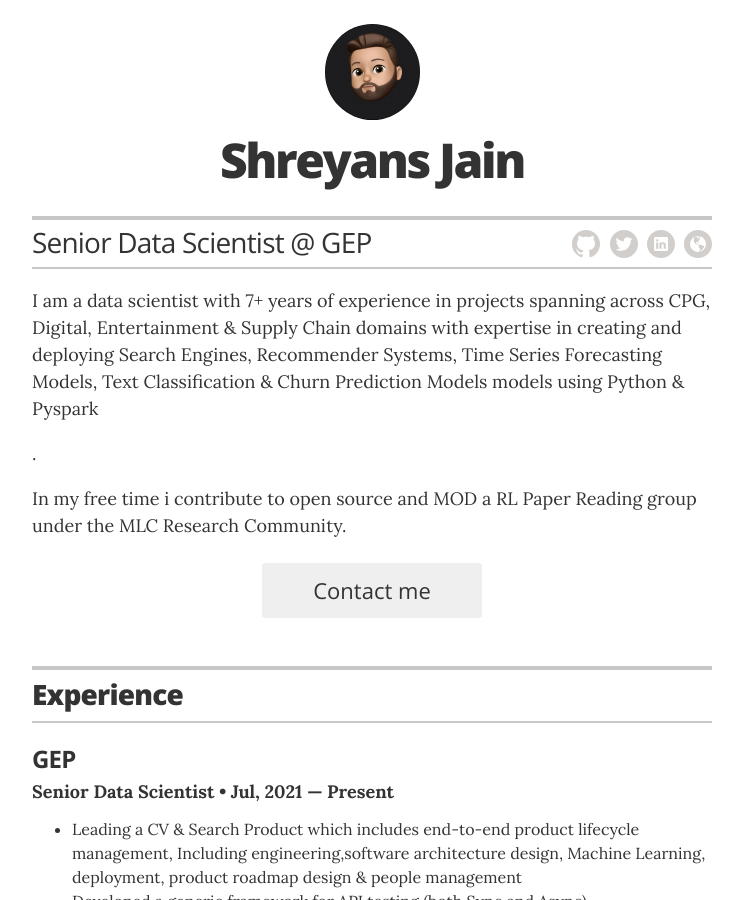
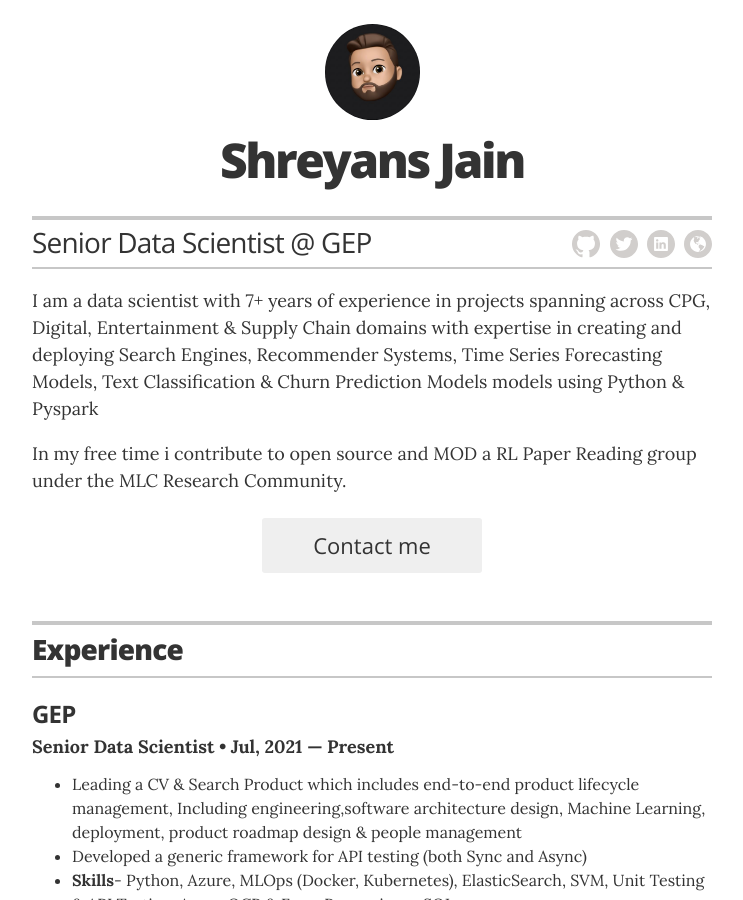
Before and after one commit to shreyansjainn/shreyansjainn.github.io, a Jekyll site: the page built from index.html, in a window 1280 px wide and 900 px high. Shown: the whole window, without its empty margins (268-1011 px from the left). Built offline with Jekyll 4.4.1, drawn with Linux system fonts in a browser that asks for light colours; some of the changed text lies outside the part shown.

Commit message:
resume update

```diff
--- a/_config.yml
+++ b/_config.yml
@@ -23,7 +23,7 @@
 # resume_header_contact_info:     "742 Evergreen Terrace, Springfield • 555-7334 • lisasimpson@youremailaddress.com"
 display_header_contact_info:    "false"
 
-resume_header_intro: "<p>I am a data scientist with 7+ years of experience in projects spanning across CPG, Digital, Entertainment & Supply Chain domains with expertise in creating and deploying Search Engines, Recommender Systems, Time Series Forecasting Models, Text Classification & Churn Prediction Models models using Python & Pyspark</p>.<p>In my free time i contribute to open source and MOD a RL Paper Reading group under the MLC Research Community.</p>"
+resume_header_intro: "<p>I am a data scientist with 7+ years of experience in projects spanning across CPG, Digital, Entertainment & Supply Chain domains with expertise in creating and deploying Search Engines, Recommender Systems, Time Series Forecasting Models, Text Classification & Churn Prediction Models models using Python & Pyspark</p><p>In my free time i contribute to open source and MOD a RL Paper Reading group under the MLC Research Community.</p>"
 
 # use "yes" to display the email contact button,
 # "no" to display an "I'm not looking for work" message,
--- a/_data/experience.yml
+++ b/_data/experience.yml
@@ -3,7 +3,7 @@
 - company: GEP
   position: Senior Data Scientist
   duration: Jul, 2021 &mdash; Present
-  summary: <ul class="resume-item-list"><li>Leading a CV & Search Product which includes end-to-end product lifecycle management, Including engineering,software architecture design, Machine Learning, deployment, product roadmap design & people management </li><li>Developed a generic framework for API testing (both Sync and Async)</li><li>Skills\:\ Python, Azure, MLOps (Docker, Kubernetes), ElasticSearch, SVM, Unit Testing & API Testing, Azure OCR & Form Recognizers, SQL</li></ul>
+  summary: <ul class="resume-item-list"><li>Leading a CV & Search Product which includes end-to-end product lifecycle management, Including engineering,software architecture design, Machine Learning, deployment, product roadmap design & people management </li><li>Developed a generic framework for API testing (both Sync and Async)</li><li><b>Skills</b>- Python, Azure, MLOps (Docker, Kubernetes), ElasticSearch, SVM, Unit Testing & API Testing, Azure OCR & Form Recognizers, SQL</li></ul>
 
 # Director of Digital Stratgy
 - company: United Nations Human Rights Council
```
